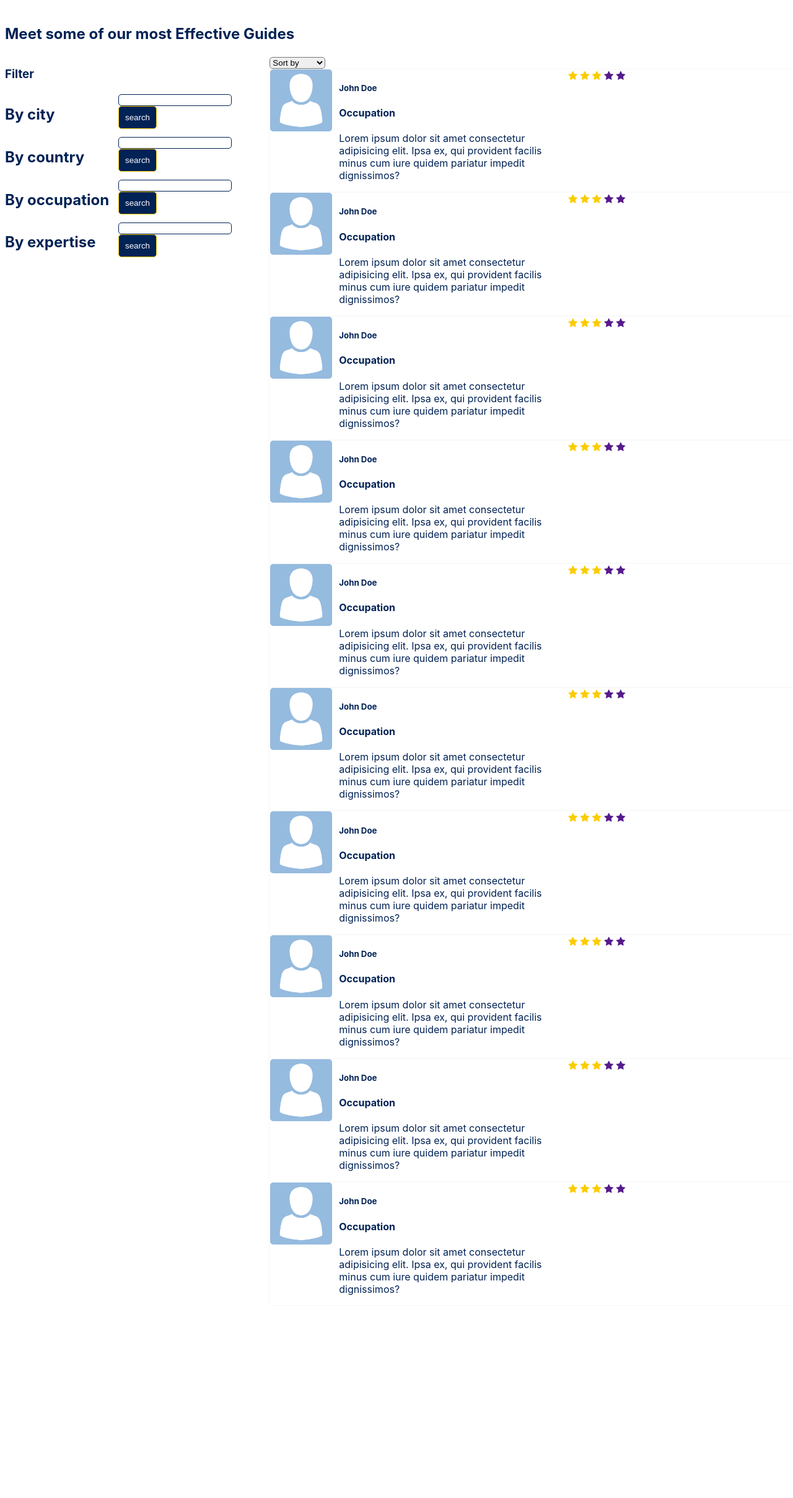
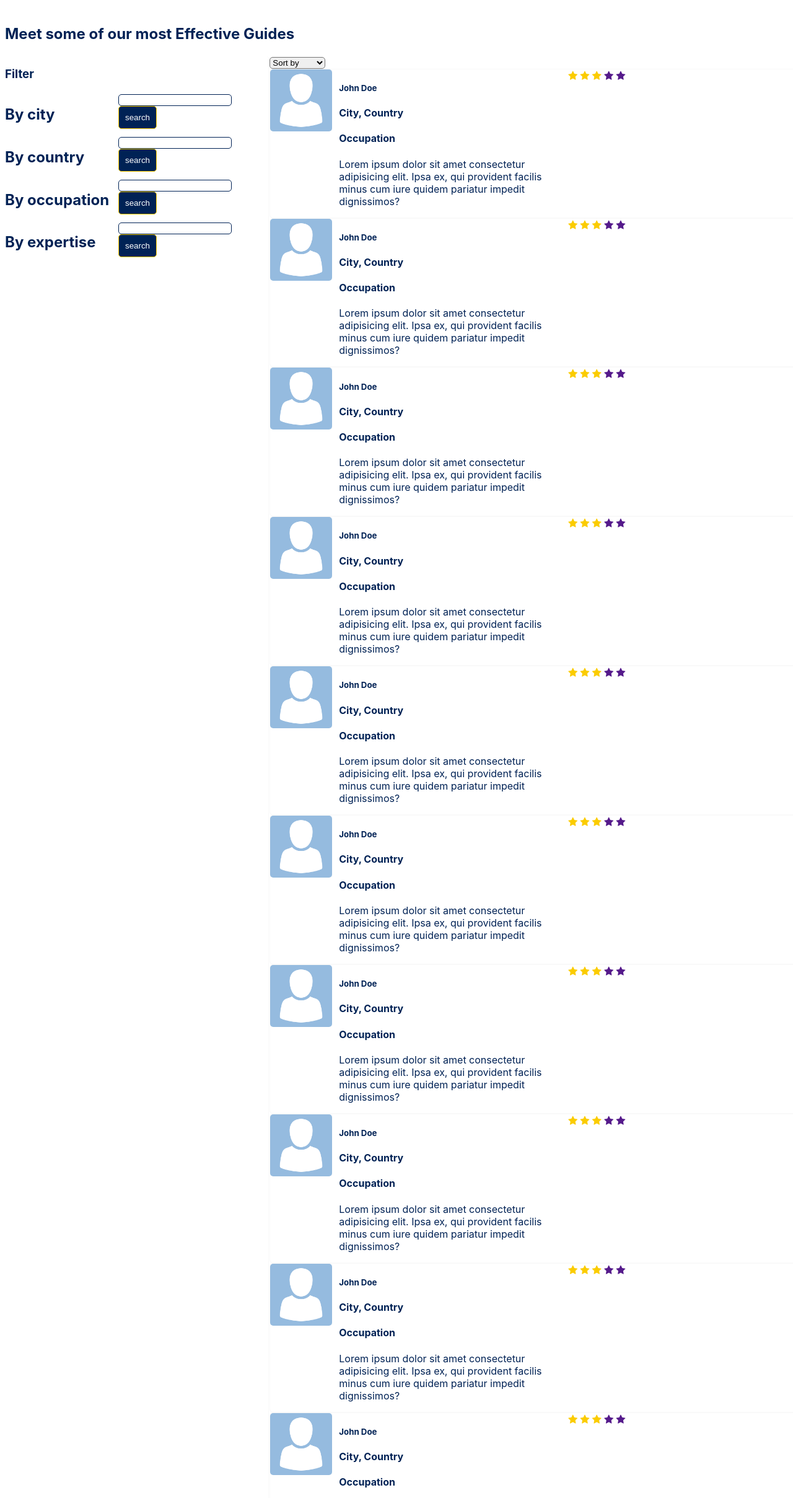
Before and after one commit to FreeCurious/FreeMentors-2, a website: page index.html in a window 1280 px wide. Shown: the part 143-2560 px from the top of the page at 62% size. Before the commit the page ends 2259 px from the top, so only its background shows below. Drawn offline with Linux system fonts and the light colour scheme.

Commit message:
bg-new-changes-on-the-index-file-styling-and-markup
New changes on the index file styling and markup

```diff
--- a/UI/CSS/index.css
+++ b/UI/CSS/index.css
@@ -97,6 +97,15 @@ cursor: pointer;
     grid-template-columns: 0.3fr 1fr 1fr;
     text-decoration: none;
 }
+.indcontainer:hover{
+    background-color: #002255ff;
+    color: white;
+    border: 1px solid #f9f9f9ff;
+    display: grid;
+    grid-template-columns: 0.3fr 1fr 1fr;
+    text-decoration: none;
+}
+
 .indcontainer a{
     text-decoration: none;
 }
@@ -122,6 +131,11 @@ cursor: pointer;
     text-decoration: none;
     color: #002255ff;
 }
+.guideprofile:hover{
+    text-decoration: none;
+    color: white;
+}
+
 .featguideindcontainer a{
     text-decoration: none;
 }
--- a/index.html
+++ b/index.html
@@ -110,6 +110,7 @@
                          </section>
                          <section class="guideprofile">
                            <h5 class="gninit">John Doe</h5>
+                           <h4 class="shortpro">City, Country</h4>
                            <h4 class="shortpro">Occupation</h4>
                            <p class="guidedes">Lorem ipsum
                              dolor sit amet consectetur
@@ -136,6 +137,7 @@
                           </section>
                           <section class="guideprofile">
                             <h5 class="gninit">John Doe</h5>
+                            <h4 class="shortpro">City, Country</h4>
                             <h4 class="shortpro">Occupation</h4>
                             <p class="guidedes">Lorem ipsum
                               dolor sit amet consectetur
@@ -162,6 +164,7 @@
                           </section>
                           <section class="guideprofile">
                             <h5 class="gninit">John Doe</h5>
+                            <h4 class="shortpro">City, Country</h4>
                             <h4 class="shortpro">Occupation</h4>
                             <p class="guidedes">Lorem ipsum
                               dolor sit amet consectetur
@@ -188,6 +191,7 @@
                           </section>
                           <section class="guideprofile">
                             <h5 class="gninit">John Doe</h5>
+                            <h4 class="shortpro">City, Country</h4>
                             <h4 class="shortpro">Occupation</h4>
                             <p class="guidedes">Lorem ipsum
                               dolor sit amet consectetur
@@ -215,6 +219,7 @@
                           </section>
                           <section class="guideprofile">
                             <h5 class="gninit">John Doe</h5>
+                            <h4 class="shortpro">City, Country</h4>
                             <h4 class="shortpro">Occupation</h4>
                             <p class="guidedes">Lorem ipsum
                               dolor sit amet consectetur
@@ -241,6 +246,7 @@
                           </section>
                           <section class="guideprofile">
                             <h5 class="gninit">John Doe</h5>
+                            <h4 class="shortpro">City, Country</h4>
                             <h4 class="shortpro">Occupation</h4>
                             <p class="guidedes">Lorem ipsum
                               dolor sit amet consectetur
@@ -266,6 +272,7 @@
                           </section>
                           <section class="guideprofile">
                             <h5 class="gninit">John Doe</h5>
+                            <h4 class="shortpro">City, Country</h4>
                             <h4 class="shortpro">Occupation</h4>
                             <p class="guidedes">Lorem ipsum
                               dolor sit amet consectetur
@@ -292,6 +299,7 @@
                           </section>
                           <section class="guideprofile">
                             <h5 class="gninit">John Doe</h5>
+                            <h4 class="shortpro">City, Country</h4>
                             <h4 class="shortpro">Occupation</h4>
                             <p class="guidedes">Lorem ipsum
                               dolor sit amet consectetur
@@ -318,6 +326,7 @@
                           </section>
                           <section class="guideprofile">
                             <h5 class="gninit">John Doe</h5>
+                            <h4 class="shortpro">City, Country</h4>
                             <h4 class="shortpro">Occupation</h4>
                             <p class="guidedes">Lorem ipsum
                               dolor sit amet consectetur
@@ -344,6 +353,7 @@
                           </section>
                           <section class="guideprofile">
                             <h5 class="gninit">John Doe</h5>
+                            <h4 class="shortpro">City, Country</h4>
                             <h4 class="shortpro">Occupation</h4>
                             <p class="guidedes">Lorem ipsum
                               dolor sit amet consectetur
```
